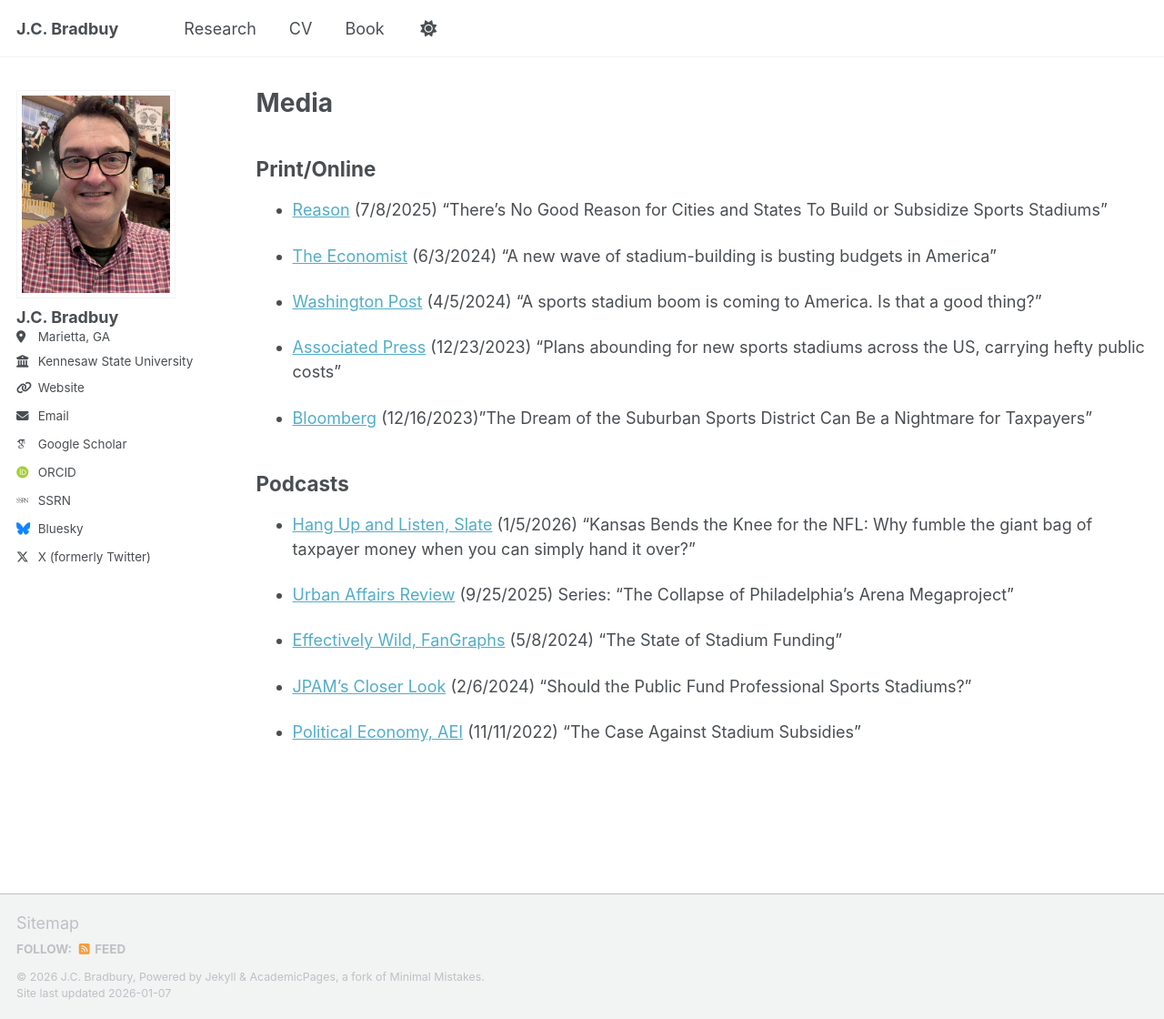
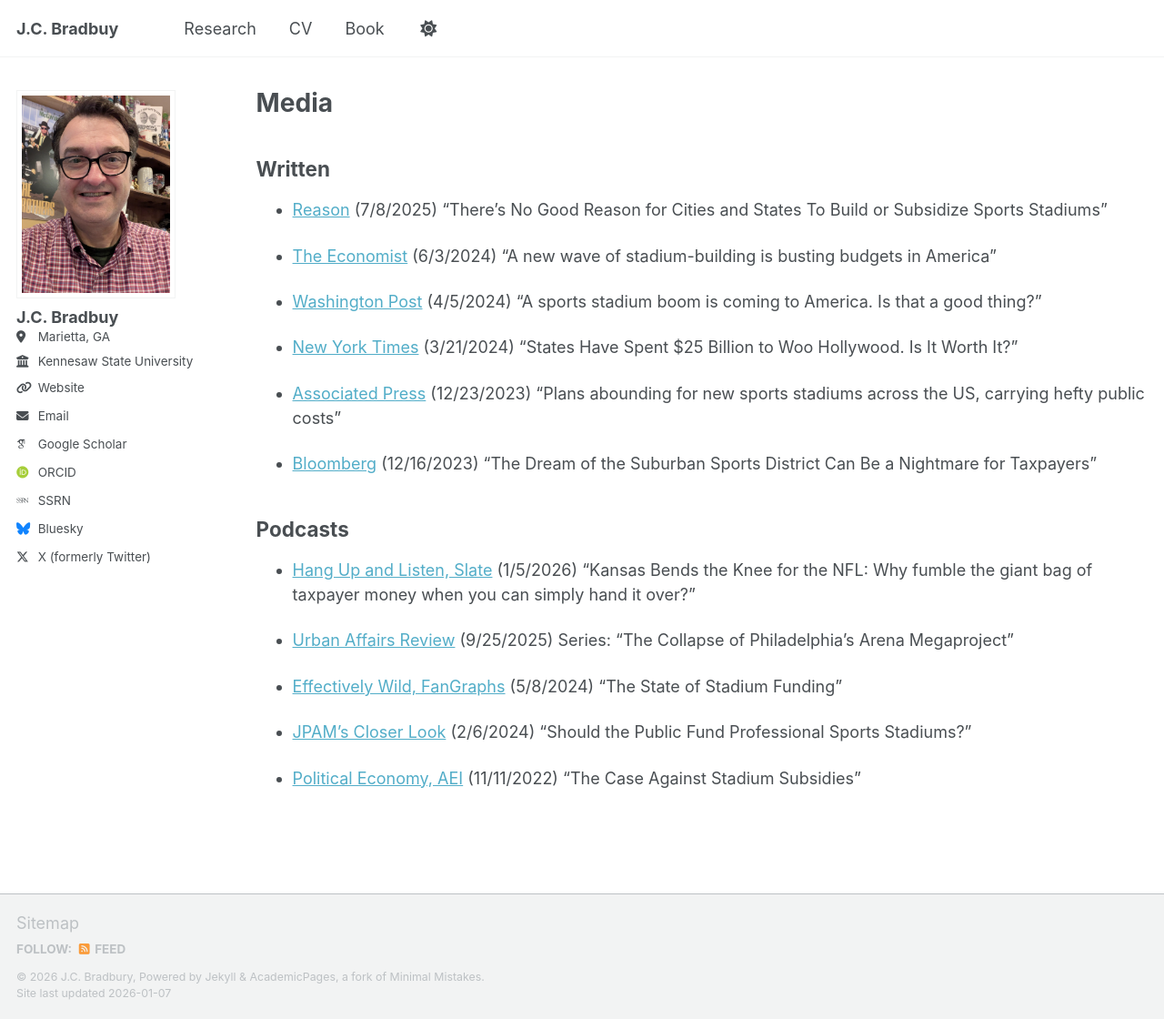
Before and after one commit to jcbradbury/jcbradbury.github.io, a Jekyll site: the page built from _pages/media.md, in a window 1280 px wide and 1120 px high. Shown: the whole window at 91% size. Built offline with Jekyll 4.4.1, drawn with Linux system fonts in a browser that asks for light colours; some web fonts are replaced; a script bundle is joined from its source files by our own code; library files that are not in the unit come from our copies.

Commit message:
Update media.md

```diff
--- a/_pages/media.md
+++ b/_pages/media.md
@@ -6,16 +6,18 @@ author_profile: true
 published: true
 ---
 
-## Print/Online
+## Written
 - [Reason](https://reason.com/2025/07/08/theres-no-good-reason-for-cities-and-states-to-build-or-subsidize-sports-stadiums/) (7/8/2025) "There's No Good Reason for Cities and States To Build or Subsidize Sports Stadiums"
 
 - [The Economist](https://www.economist.com/united-states/2024/06/03/a-new-wave-of-stadium-building-is-busting-budgets-in-america) (6/3/2024) "A new wave of stadium-building is busting budgets in America"
 
 - [Washington Post](https://www.washingtonpost.com/business/2024/04/05/sports-stadium-boom-is-coming-america-is-that-good-thing/) (4/5/2024) "A sports stadium boom is coming to America. Is that a good thing?"
 
+- [New York Times](https://www.nytimes.com/2024/03/21/arts/states-hollywood-film-tax-incentives.html) (3/21/2024) "States Have Spent $25 Billion to Woo Hollywood. Is It Worth It?"
+
 - [Associated Press](https://apnews.com/article/sports-stadiums-public-funding-nfl-mlb-a81d825286530bb95f227efc99f2e9d30bb95f227efc99f2e9d3) (12/23/2023) "Plans abounding for new sports stadiums across the US, carrying hefty public costs"
 
-- [Bloomberg](https://www.bloomberg.com/news/articles/2023-12-16/downtown-dc-faces-a-new-dilemma-in-potential-sports-team-exodus) (12/16/2023)"The Dream of the Suburban Sports District Can Be a Nightmare for Taxpayers"
+- [Bloomberg](https://www.bloomberg.com/news/articles/2023-12-16/downtown-dc-faces-a-new-dilemma-in-potential-sports-team-exodus) (12/16/2023)  "The Dream of the Suburban Sports District Can Be a Nightmare for Taxpayers"
 
 ## Podcasts
 - [Hang Up and Listen, Slate](https://slate.com/podcasts/hang-up-and-listen/2026/01/the-economics-of-the-chiefs-move-from-missouri-to-kansas) (1/5/2026) "Kansas Bends the Knee for the NFL: Why fumble the giant bag of taxpayer money when you can simply hand it over?"
```
